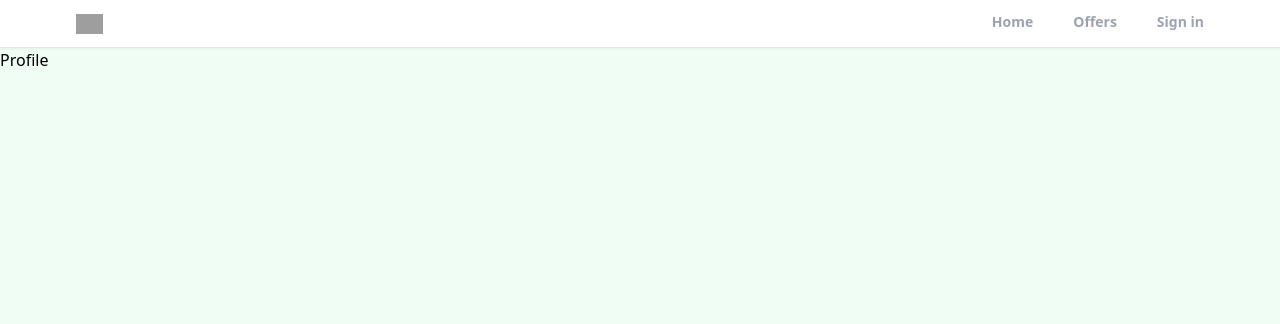
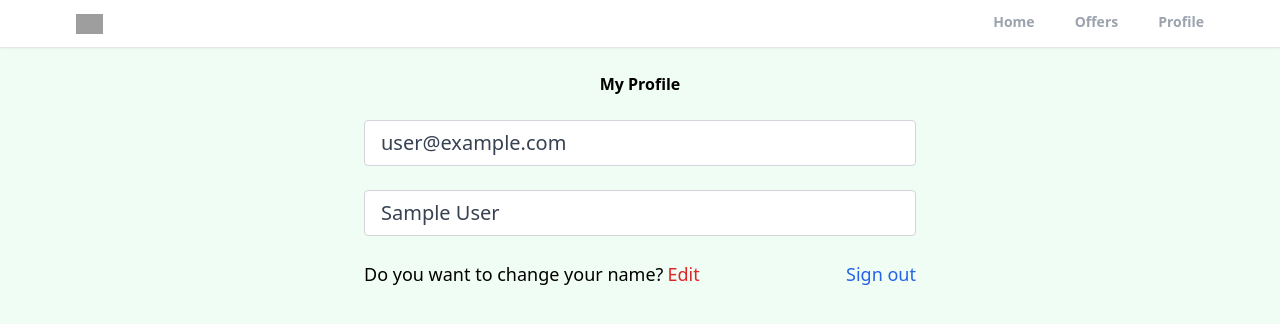
Before and after one commit to jdcanonoy21/realty, a React (Create React App) app: page /profile in a window 1280 px wide. Shown: the top 324 px of the page. Built offline with nearby package versions, Linux system fonts and the light colour scheme; no server answers; sample sign-in values are in the browser's storage; grey boxes are pictures that could not be loaded.

Commit message:
make header dynamic.

```diff
--- a/src/App.js
+++ b/src/App.js
@@ -4,6 +4,7 @@ import Profile from './pages/Profile';
 import Offers from './pages/Offers';
 import SignIn from './pages/SignIn';
 import SignUp from './pages/SignUp';
+import PrivateRoute from './components/PrivateRoute';
 import ForgotPassword from './pages/ForgotPassword';
 import Header from './components/Header';
 import { ToastContainer } from 'react-toastify';
@@ -16,6 +17,9 @@ function App() {
         <Header />
         <Routes>
           <Route path="/" element={<Home />} />
+          <Route path="/profile" element={<PrivateRoute />}>
+            <Route path="/profile" element={<Profile />} />
+          </Route>
           <Route path="/profile" element={<Profile />} />
           <Route path="/offers" element={<Offers />} />
           <Route path="/forgot-password" element={<ForgotPassword />} />
--- a/src/components/Header.jsx
+++ b/src/components/Header.jsx
@@ -1,10 +1,24 @@
+import { useState, useEffect } from 'react';
 import { useLocation, useNavigate } from 'react-router-dom';
+import { getAuth, onAuthStateChanged } from 'firebase/auth';
 
 const Header = () => {
+  const [pageState, setPageState] = useState('Sign in');
   const location = useLocation();
   const navigate = useNavigate();
+  const auth = getAuth();
 
-  const pathMathRoute = (route) => {
+  useEffect(() => {
+    onAuthStateChanged(auth, (user) => {
+      if (user) {
+        setPageState('Profile');
+      } else {
+        setPageState('Sign in');
+      }
+    });
+  });
+
+  const pathMatchRoute = (route) => {
     if (route === location.pathname) {
       return true;
     }
@@ -25,7 +39,7 @@ const Header = () => {
           <ul className="flex space-x-10">
             <li
               className={`cursor-pointer py-3 text-sm font-semibold text-gray-400 border-b-[3px] border-b-transparent ${
-                pathMathRoute('/') && 'text-black border-b-red-500'
+                pathMatchRoute('/') && 'text-black border-b-red-500'
               }`}
               onClick={() => navigate('/')}
             >
@@ -33,7 +47,7 @@ const Header = () => {
             </li>
             <li
               className={`cursor-pointer py-3 text-sm font-semibold text-gray-400 border-b-[3px] border-b-transparent ${
-                pathMathRoute('/offers') && 'text-black border-b-red-500'
+                pathMatchRoute('/offers') && 'text-black border-b-red-500'
               }`}
               onClick={() => navigate('/offers')}
             >
@@ -41,11 +55,12 @@ const Header = () => {
             </li>
             <li
               className={`cursor-pointer py-3 text-sm font-semibold text-gray-400 border-b-[3px] border-b-transparent ${
-                pathMathRoute('/sign-in') && 'text-black border-b-red-500'
+                (pathMatchRoute('/sign-in') || pathMatchRoute('/profile')) &&
+                'text-black border-b-red-500'
               }`}
-              onClick={() => navigate('/sign-in')}
+              onClick={() => navigate('/profile')}
             >
-              Sign in
+              {pageState}
             </li>
           </ul>
         </div>
--- /dev/null
+++ b/src/components/PrivateRoute.jsx
@@ -0,0 +1,12 @@
+import { Outlet, Navigate } from 'react-router-dom';
+import { useAuthStatus } from './../hooks/useAuthStatus';
+
+const PrivateRoute = () => {
+  const { loggedIn, checkingStatus } = useAuthStatus();
+  if (checkingStatus) {
+    return <h3>Loading...</h3>;
+  }
+  return loggedIn ? <Outlet /> : <Navigate to="/sign-in" />;
+};
+
+export default PrivateRoute;
--- /dev/null
+++ b/src/hooks/useAuthStatus.jsx
@@ -0,0 +1,24 @@
+import { useEffect, useState } from 'react';
+import { getAuth, onAuthStateChanged } from 'firebase/auth';
+
+const useAuthStatus = () => {
+  const [loggedIn, setLoggedIn] = useState(false);
+  const [checkingStatus, setCheckingStatus] = useState(true);
+
+  useEffect(() => {
+    const auth = getAuth();
+    onAuthStateChanged(auth, (user) => {
+      if (user) {
+        setLoggedIn(true);
+      }
+      setCheckingStatus(false);
+    });
+  }, []);
+
+  return {
+    loggedIn,
+    checkingStatus,
+  };
+};
+
+export { useAuthStatus };
--- a/src/pages/Profile.jsx
+++ b/src/pages/Profile.jsx
@@ -1,7 +1,64 @@
-import React from 'react';
+import { useState } from 'react';
+import { getAuth } from 'firebase/auth';
+import { useNavigate } from 'react-router-dom';
 
 const Profile = () => {
-  return <div>Profile</div>;
+  const auth = getAuth();
+  const navigate = useNavigate();
+
+  const [formData, setFormData] = useState({
+    email: auth.currentUser.displayName,
+    name: auth.currentUser.email,
+  });
+
+  const { email, name } = formData;
+
+  const handleLogout = () => {
+    auth.signOut();
+    navigate('/');
+  };
+
+  return (
+    <>
+      <section className="max-w-6xl mx-auto flex justify-center flex-col">
+        <h1 className="text-3l text-center mt-6 font-bold">My Profile</h1>
+        <div className="w-full md:w-[50%] mt-6 px-3 mx-auto">
+          <form>
+            <input
+              type="text"
+              id="name"
+              value={name}
+              disabled
+              className="w-full px-4 py-2 text-xl text-gray-700 bg-white border border-gray-300 rounded transition ease-in-out mb-6"
+            />
+            <input
+              type="text"
+              id="email"
+              value={email}
+              disabled
+              className="w-full px-4 py-2 text-xl text-gray-700 bg-white border border-gray-300 rounded transition ease-in-out mb-6"
+            />
+
+            <div className="flex justify-between whitespace-nowrap text-sm sm:text-lg mb-6">
+              <p className="flex items-center">
+                Do you want to change your name?{' '}
+                <span className="text-red-600 hover:text-red-700 transition eas-in-out duration-200 ml-1 cursor-pointer">
+                  {' '}
+                  Edit
+                </span>
+              </p>
+              <p
+                className="text-blue-600 hover:text-blue-800 transition duration-200 ease-in-out cursor-pointer"
+                onClick={handleLogout}
+              >
+                Sign out
+              </p>
+            </div>
+          </form>
+        </div>
+      </section>
+    </>
+  );
 };
 
 export default Profile;
--- a/src/pages/SignIn.jsx
+++ b/src/pages/SignIn.jsx
@@ -5,7 +5,7 @@ import OAuth from '../components/OAuth';
 import { signInWithEmailAndPassword, getAuth } from 'firebase/auth';
 import { toast } from 'react-toastify';
 
-export default function SignIn() {
+const SignIn = () => {
   const [showPassword, setShowPassword] = useState(false);
   const [formData, setFormData] = useState({
     email: '',
@@ -19,7 +19,7 @@ export default function SignIn() {
       [e.target.id]: e.target.value,
     }));
   }
-  async function onSubmit(e) {
+  const onSubmit = async (e) => {
     e.preventDefault();
     try {
       const auth = getAuth();
@@ -34,7 +34,7 @@ export default function SignIn() {
     } catch (error) {
       toast.error('Bad user credentials');
     }
-  }
+  };
   return (
     <section>
       <h1 className="text-3xl text-center mt-6 font-bold">Sign In</h1>
@@ -111,4 +111,6 @@ export default function SignIn() {
       </div>
     </section>
   );
-}
+};
+
+export default SignIn;
```
